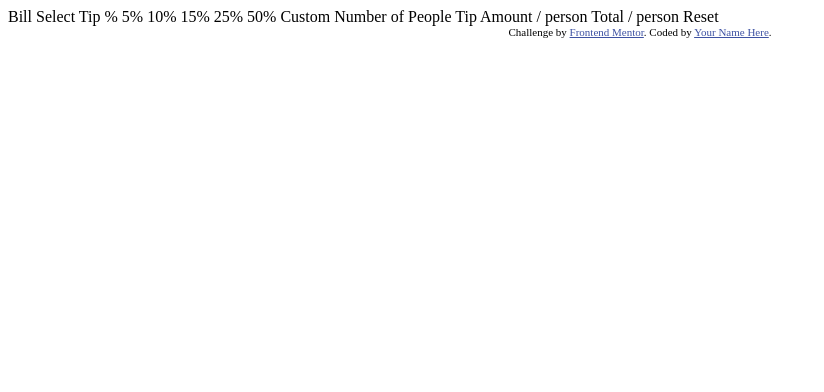
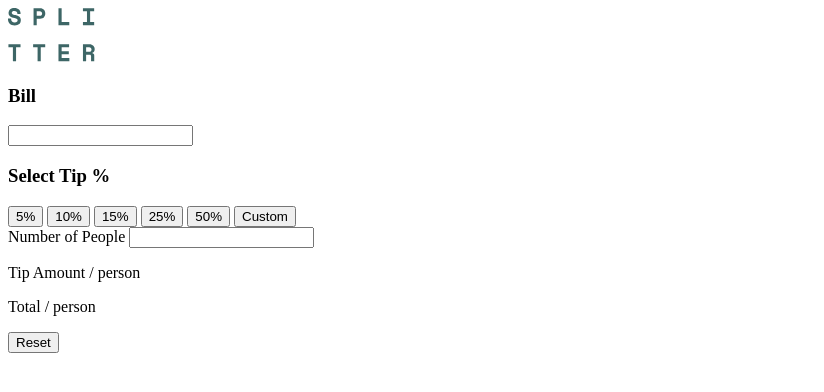
Before and after one commit to Caresle-Archive/tip-calculator, a plain HTML site: page index.html in a window 1280 px wide. Shown: the whole page, without its empty margins (0-824 px from the left). Drawn offline with Linux system fonts and the light colour scheme.

Commit message:
Add html tags

```diff
--- a/index.html
+++ b/index.html
@@ -15,30 +15,70 @@
   </style>
 </head>
 <body>
+  <img src="./images/logo.svg" alt="logo" />
+  <main>
+    <div>
+      <h3>
+        Bill
+      </h3>
+      <input type="number" name="" id="" />
+    </div>
 
-  Bill
+    <div>
+      <h3>
+        Select Tip %
+      </h3>
+      <button>
+        5%
+      </button>
+      <button>
+        10%
+      </button>
+      <button>
+        15%
+      </button>
+      <button>
+        25%
+      </button>
+      <button>
+        50%
+      </button>
+      <button>
+        Custom
+      </button>
+    </div>
 
-  Select Tip %
-  5%
-  10%
-  15%
-  25%
-  50%
-  Custom
+    <div>
+      Number of People
+      <input type="number" name="" id="" />
+    </div>
 
-  Number of People
+    <div>
+      <div>
+        <p>
+          Tip Amount
+          <span>/ person</span>
+        </p>
+        <p></p>
+      </div>
 
-  Tip Amount
-  / person
+      <div>
+        <p>
+          Total
+          <span>/ person</span>
+        </p>
+        <p></p>
+      </div>
 
-  Total
-  / person
+      <button>
+        Reset
+      </button>
+    </div>
+  </main>
 
-  Reset
-
-  <div class="attribution">
+  <!-- <div class="attribution">
     Challenge by <a href="https://www.frontendmentor.io?ref=challenge" target="_blank">Frontend Mentor</a>.
     Coded by <a href="#">Your Name Here</a>.
-  </div>
+  </div> -->
 </body>
 </html>
```
